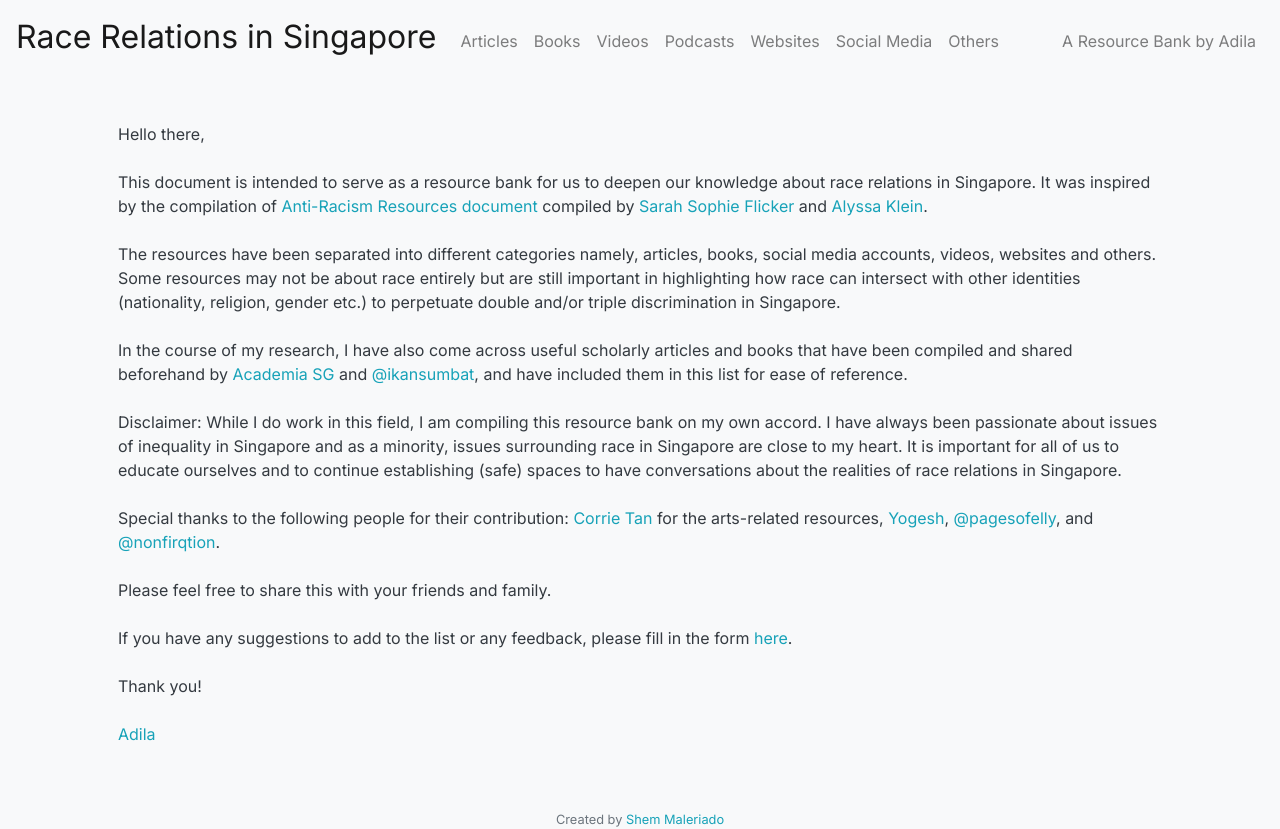
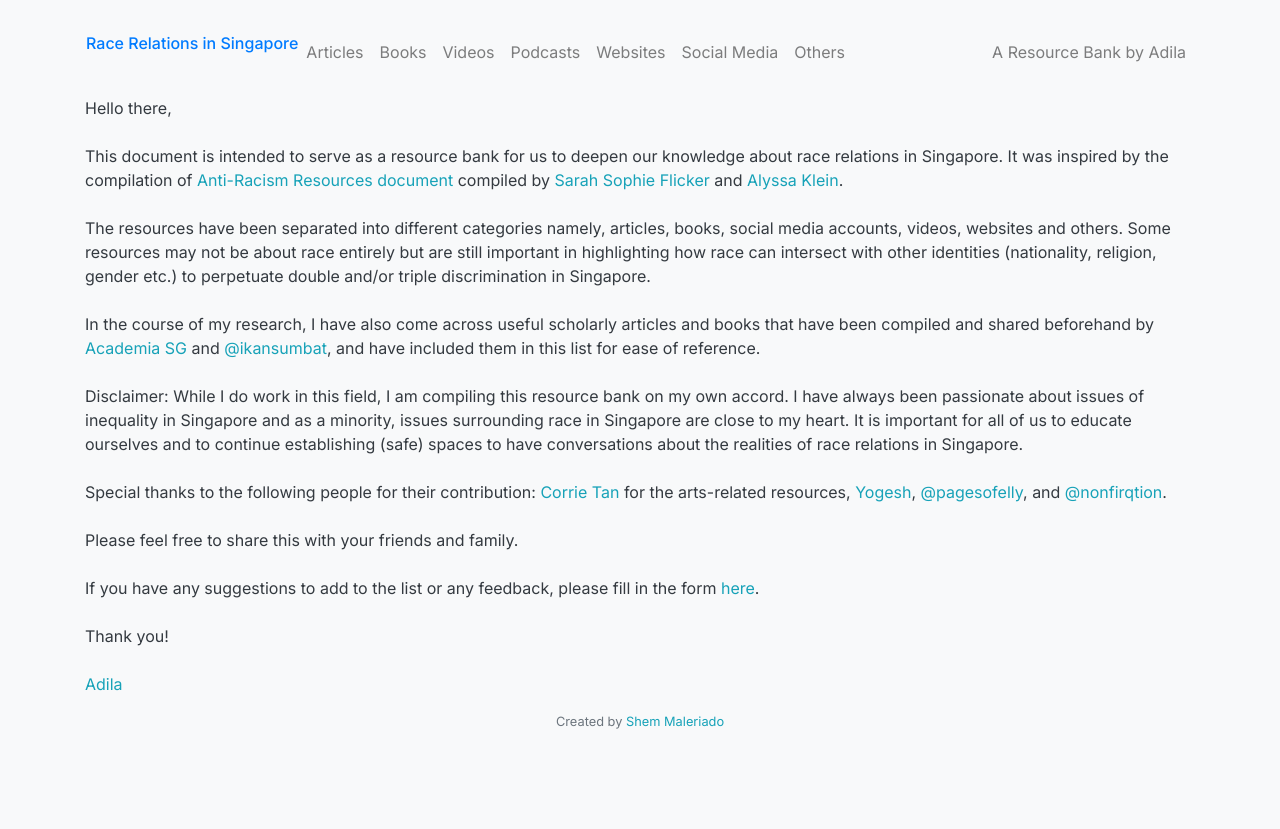
Before and after one commit to sheimoria/race-relations-in-sg, a Flask app: page / in a window 1280 px wide. After the commit the page ends 729 px from the top, so only its background shows below. Run offline with Flask 2, Linux system fonts and the light colour scheme; some libraries are stand-ins or nearby versions.

Commit message:
Add files via upload

```diff
--- a/templates/layout.html
+++ b/templates/layout.html
@@ -31,7 +31,9 @@
 
     <nav class="navbar bg-light navbar-expand-lg navbar-light">
 
-        <a class="navbar-brand" href="/">Race Relations in Singapore</a>
+        <div class="container p-3">
+
+            <h6><a href="/">Race Relations in Singapore</a></h6>
 
             <button aria-controls="navbar" aria-expanded="false" aria-label="Toggle navigation" class="navbar-toggler"
                 data-target="#navbar" data-toggle="collapse" type="button">
@@ -61,11 +63,14 @@
                     </li>
 
                 </ul>
+
+            </div>
+
         </div>
 
     </nav>
 
-    <main class="container-lg p-5">
+    <main class="container-lg">
 
         {% block main %}
         {% endblock %}
```
Lines whose indentation alone changed are shown as unchanged.
